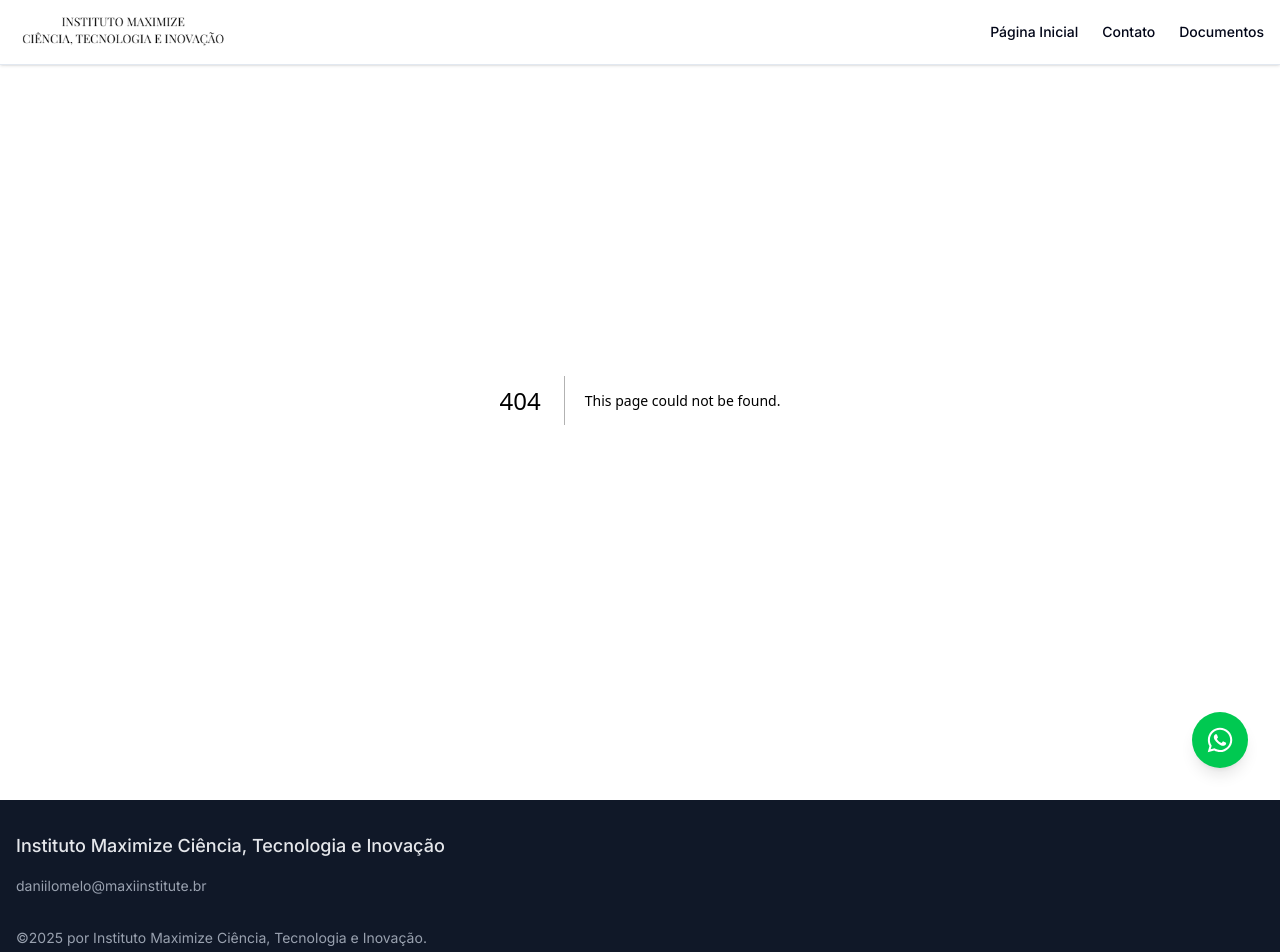
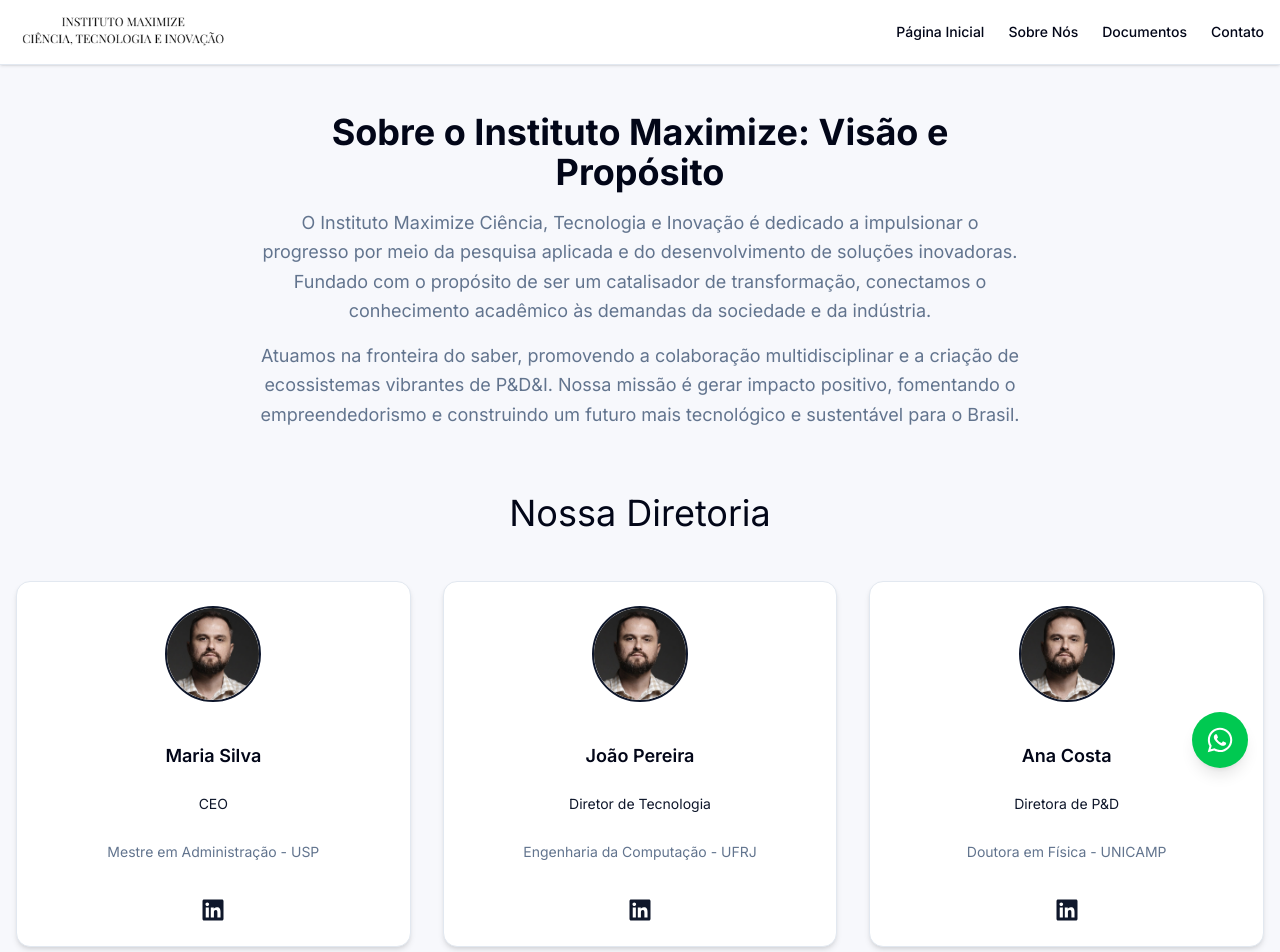
Before and after one commit to Felipecataneo/maxi, a Next.js app: page /about in a window 1280 px wide. Before the commit this address had no page. Shown: the top 952 px of the page. Built offline with nearby package versions, Linux system fonts and the light colour scheme.

Commit message:
adicionado sobre nos

```diff
--- /dev/null
+++ b/app/about/page.tsx
@@ -0,0 +1,22 @@
+// app/about/page.tsx
+
+import { AboutSection } from "@/components/AboutSection"; // Import the component
+import { Metadata } from "next"; // Import Metadata type
+
+// Define page metadata
+export const metadata: Metadata = {
+  title: "Sobre Nós | Maxi Institute", // Specific title for the About page
+  description: "Conheça a diretoria e a equipe por trás do Instituto Maximize Ciência, Tecnologia e Inovação.", // Specific description
+};
+
+export default function AboutPage() {
+  return (
+    // Wrap the component in a div with consistent padding and background,
+    // similar to how other pages (research/[slug], innovation/[slug], documents) are structured.
+    // The AboutSection component itself also has padding, which is fine.
+    // Using bg-background here, as AboutSection already applies bg-section-background internally.
+    <div className="py-0"> {/* No extra padding here, AboutSection has its own */}
+       <AboutSection /> {/* Render the About section component */}
+    </div>
+  );
+}
--- a/app/globals.css
+++ b/app/globals.css
@@ -139,6 +139,9 @@
   body {
     @apply bg-background text-foreground font-sans;
   }
+  html {
+    scroll-behavior: smooth;
+  }
 }
 
 /* Custom utility class for section background */
--- /dev/null
+++ b/components/AboutSection.tsx
@@ -0,0 +1,102 @@
+// components/AboutSection.tsx
+"use client";
+
+import Image from "next/image";
+import Link from "next/link";
+import { directors } from "@/lib/directorsData"; // Import your directors data
+import { Card } from "@/components/ui/card"; // Import shadcn Card
+import { FaLinkedin } from "react-icons/fa"; // Import LinkedIn icon
+import { motion } from "framer-motion"; // Import framer-motion
+
+// Animation variant for fading in (used for directors cards)
+const fadeIn = {
+  hidden: { opacity: 0, y: 30 },
+  visible: { opacity: 1, y: 0 },
+};
+
+export function AboutSection() {
+  return (
+    // This section forms the main content area of the /about page
+    <section className="py-20 md:py-28 bg-section-background">
+      <div className="container mx-auto px-4">
+
+        {/* --- NEW: Intro Section (Title and Text) --- */}
+        {/* Add text-center for alignment, mb-16 for space below */}
+        {/* Use max-w-3xl and mx-auto to center the text block */}
+        <div className="text-center mb-16 max-w-3xl mx-auto">
+           {/* Main Title for the About Page */}
+           {/* Use h1 for the primary title of the page, apply font-heading, text-foreground */}
+           <h1 className="text-3xl md:text-4xl font-heading font-bold text-foreground mb-4 animate-fade-in">
+             Sobre o Instituto Maximize: Visão e Propósito
+           </h1>
+           {/* Introductory Text */}
+           {/* Use muted-foreground for text color, leading-relaxed for line spacing, space-y for paragraph spacing */}
+           {/* Apply animation and delay */}
+           <div className="text-muted-foreground text-base md:text-lg leading-relaxed space-y-4 animate-fade-in delay-100">
+             <p>
+               O Instituto Maximize Ciência, Tecnologia e Inovação é dedicado a impulsionar o progresso por meio da pesquisa aplicada e do desenvolvimento de soluções inovadoras. Fundado com o propósito de ser um catalisador de transformação, conectamos o conhecimento acadêmico às demandas da sociedade e da indústria.
+             </p>
+             <p>
+               Atuamos na fronteira do saber, promovendo a colaboração multidisciplinar e a criação de ecossistemas vibrantes de P&D&I. Nossa missão é gerar impacto positivo, fomentando o empreendedorismo e construindo um futuro mais tecnológico e sustentável para o Brasil.
+             </p>
+           </div>
+        </div>
+        {/* --- END NEW: Intro Section --- */}
+
+
+        {/* --- Existing: "Nossa Diretoria" Section --- */}
+        {/* Add animation and delay to sequence after the intro */}
+        {/* Use h2 for this sub-section title */}
+        <h2 className="text-3xl md:text-4xl font-heading mb-12 text-foreground text-center animate-fade-in delay-200">
+          Nossa Diretoria
+        </h2>
+
+        {/* Existing Directors Grid */}
+        {/* Adjust animation delay to sequence after the title */}
+        <div className="grid grid-cols-1 md:grid-cols-2 lg:grid-cols-3 gap-8 animate-fade-in delay-300">
+          {directors.map((director, i) => (
+            <motion.div
+              key={director.name}
+              variants={fadeIn}
+              initial="hidden"
+              whileInView="visible"
+              viewport={{ once: true, amount: 0.2 }}
+              // Adjust transition delay for each card to sequence within the grid animation
+              transition={{ duration: 0.6, delay: (i * 0.15) + 0.4 }}
+              className="flex"
+            >
+              <Card className="flex flex-col items-center p-6 shadow-md w-full">
+                 <div className="relative w-24 h-24 mb-4">
+                   <Image
+                     src={director.photoUrl}
+                     alt={director.name}
+                     fill
+                     sizes="96px"
+                     className="rounded-full object-cover border-2 border-primary"
+                   />
+                 </div>
+
+                <h3 className="font-semibold text-lg text-foreground text-center">{director.name}</h3>
+                <span className="text-primary text-sm mb-1 text-center">{director.role}</span>
+                <p className="text-muted-foreground text-sm mb-3 text-center">{director.degree}</p>
+                {director.linkedin && (
+                  <a
+                    href={director.linkedin}
+                    target="_blank"
+                    rel="noopener noreferrer"
+                    className="text-primary hover:opacity-80 transition-opacity"
+                    aria-label={`LinkedIn profile of ${director.name}`}
+                  >
+                    <FaLinkedin size={24} />
+                  </a>
+                )}
+              </Card>
+            </motion.div>
+          ))}
+        </div>
+        {/* --- End Existing: "Nossa Diretoria" Section --- */}
+
+      </div>
+    </section>
+  );
+}
--- a/components/Navbar.tsx
+++ b/components/Navbar.tsx
@@ -1,15 +1,14 @@
-"use client"; // This is needed for useState and event handlers
+// components/Navbar.tsx
+"use client";
 
-import { useState } from 'react'; // Import useState hook
+import { useState } from 'react';
 import Link from "next/link";
 import Image from "next/image";
-import { Menu, X } from 'lucide-react'; // Import Menu for open, X for close icon
+import { Menu, X } from 'lucide-react';
 
 export default function Navbar() {
-  // State to manage the mobile menu visibility
   const [isMenuOpen, setIsMenuOpen] = useState(false);
 
-  // Function to toggle the menu state
   const toggleMenu = () => {
     setIsMenuOpen(!isMenuOpen);
   };
@@ -20,27 +19,29 @@ export default function Navbar() {
   };
 
   return (
-    // Add fixed positioning and z-index
     <nav
-      className="fixed top-0 left-0 right-0 z-50 bg-background shadow-sm border-b border-border" // Added fixed, top/left/right-0, z-50, bg-background, shadow-sm, border-b
-      // Removed the inline style prop
+      className="fixed top-0 left-0 right-0 z-50 bg-background shadow-sm border-b border-border"
     >
-      <div className="container mx-auto px-4 py-4 flex items-center justify-between h-16"> {/* py-4 gives it height, explicit h-16 */}
-        <Link href="/" className="flex items-center" onClick={closeMenu}> {/* Close menu if logo clicked while open */}
-          {/* Adjust logo size */}
-          <Image src="/logo.png" alt="Maxi Institute" width={400} height={70} className="h-auto w-auto max-h-10" /> {/* Adjusted size, add max-h */}
+      <div className="container mx-auto px-4 py-4 flex items-center justify-between h-16">
+        <Link href="/" className="flex items-center" onClick={closeMenu}>
+          <Image src="/logo.png" alt="Maxi Institute" width={400} height={70} className="h-auto w-auto max-h-10" priority />
         </Link>
 
         {/* Desktop Navigation */}
         <div className="hidden md:flex items-center space-x-6 text-sm">
-           <Link href="/" className="text-foreground hover:text-primary transition-colors font-medium"> {/* Use foreground/primary colors */}
+           <Link href="/" className="text-foreground hover:text-primary transition-colors font-medium">
             Página Inicial
+          </Link>
+          {/* UPDATED: Link to the new /about page */}
+           <Link href="/about" className="text-foreground hover:text-primary transition-colors font-medium">
+            Sobre Nós
+          </Link>
+
+          <Link href="/documents" className="text-foreground hover:text-primary transition-colors font-medium">
+            Documentos
           </Link>
           <Link href="/#contact" className="text-foreground hover:text-primary transition-colors font-medium">
             Contato
-          </Link>
-          <Link href="/documents" className="text-foreground hover:text-primary transition-colors font-medium">
-            Documentos
           </Link>
         </div>
 
@@ -49,11 +50,11 @@ export default function Navbar() {
             <button
                 aria-label={isMenuOpen ? "Close menu" : "Open menu"}
                 aria-expanded={isMenuOpen}
-                aria-controls="mobile-menu" // Link button to menu panel
+                aria-controls="mobile-menu"
                 onClick={toggleMenu}
                 className="p-2 text-foreground hover:text-primary transition-colors focus:outline-none focus:ring-2 focus:ring-primary/50 rounded"
             >
-                {isMenuOpen ? <X className="size-6" /> : <Menu className="size-6" />} {/* Show X icon when open, Menu icon when closed */}
+                {isMenuOpen ? <X className="size-6" /> : <Menu className="size-6" />}
             </button>
         </div>
       </div>
@@ -62,18 +63,20 @@ export default function Navbar() {
       {isMenuOpen && (
         <div
             id="mobile-menu"
-            className="md:hidden fixed top-[var(--navbar-height)] left-0 right-0 bottom-0 bg-background flex flex-col py-4 px-8 shadow-lg animate-fadeInDown" // Styles for the mobile menu panel, uses variable for top
-            // Added animate-fadeInDown from tw-animate-css
+            className="md:hidden fixed top-[var(--navbar-height)] left-0 right-0 bottom-0 bg-background flex flex-col py-4 px-8 shadow-lg animate-fadeInDown z-40"
         >
-            {/* Navigation links inside the mobile menu */}
-            <Link href="/" className="text-foreground hover:text-primary transition-colors font-medium px-2 py-3 rounded" onClick={closeMenu}> {/* Add padding and click handler to close */}
+            <Link href="/" className="text-foreground hover:text-primary transition-colors font-medium px-2 py-3 rounded" onClick={closeMenu}>
               Página Inicial
             </Link>
-            <Link href="/#contact" className="text-foreground hover:text-primary transition-colors font-medium px-2 py-3 rounded" onClick={closeMenu}> {/* Add padding and click handler to close */}
+            {/* UPDATED: Link to the new /about page */}
+            <Link href="/about" className="text-foreground hover:text-primary transition-colors font-medium px-2 py-3 rounded" onClick={closeMenu}>
+              Sobre Nós
+            </Link>
+            <Link href="/documents" className="text-foreground hover:text-primary transition-colors font-medium px-2 py-3 rounded" onClick={closeMenu}>
+              Documentos
+            </Link>
+             <Link href="/#contact" className="text-foreground hover:text-primary transition-colors font-medium px-2 py-3 rounded" onClick={closeMenu}>
               Contato
-            </Link>
-            <Link href="/documents" className="text-foreground hover:text-primary transition-colors font-medium px-2 py-3 rounded" onClick={closeMenu}> {/* Add padding and click handler to close */}
-              Documentos
             </Link>
         </div>
       )}
--- /dev/null
+++ b/lib/directorsData.ts
@@ -0,0 +1,34 @@
+// lib/directorsData.ts
+
+export type Director = {
+    name: string;
+    role: string;
+    degree: string;
+    photoUrl: string;
+    linkedin?: string;
+  };
+
+  export const directors: Director[] = [
+    {
+      name: 'Maria Silva',
+      role: 'CEO',
+      degree: 'Mestre em Administração - USP',
+      photoUrl: '/felipe.jpg', // Assuming you place images here
+      linkedin: 'https://linkedin.com/in/mariasilva'
+    },
+    {
+      name: 'João Pereira',
+      role: 'Diretor de Tecnologia',
+      degree: 'Engenharia da Computação - UFRJ',
+      photoUrl: '/felipe.jpg', // Assuming you place images here
+      linkedin: 'https://linkedin.com/in/joaopereira'
+    },
+    // Add more directors following this structure
+     {
+      name: 'Ana Costa',
+      role: 'Diretora de P&D',
+      degree: 'Doutora em Física - UNICAMP',
+      photoUrl: '/felipe.jpg', // Example path
+      linkedin: 'https://linkedin.com/in/anacosta'
+    },
+  ];
```
Also changed, not shown: public/felipe.jpg (added).
